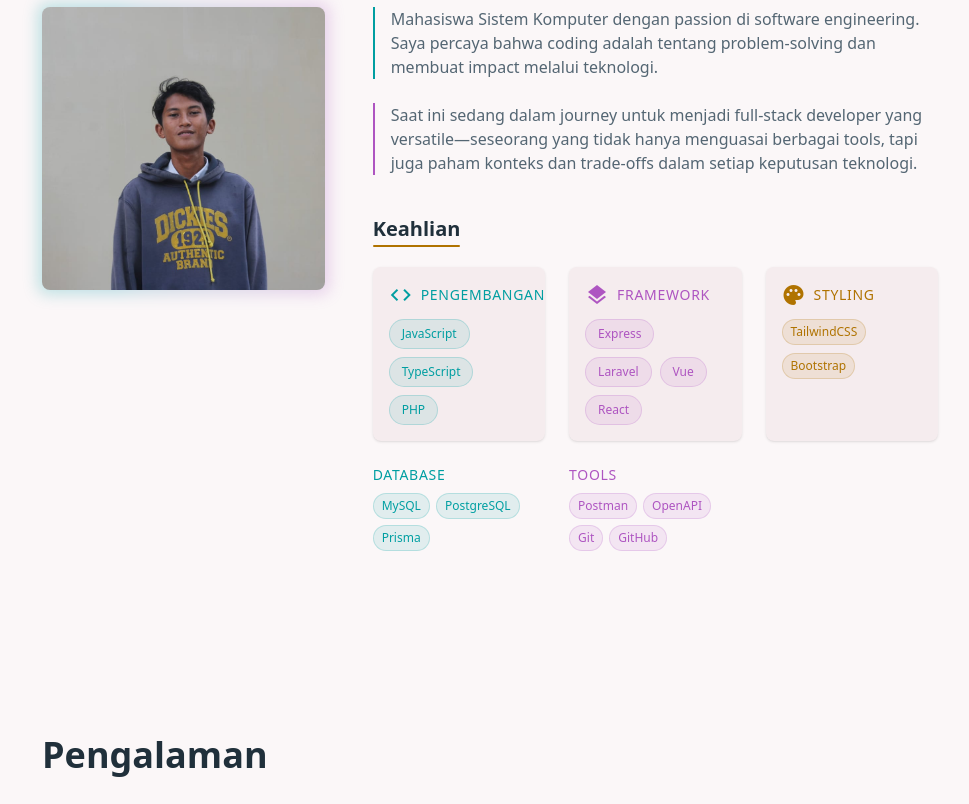
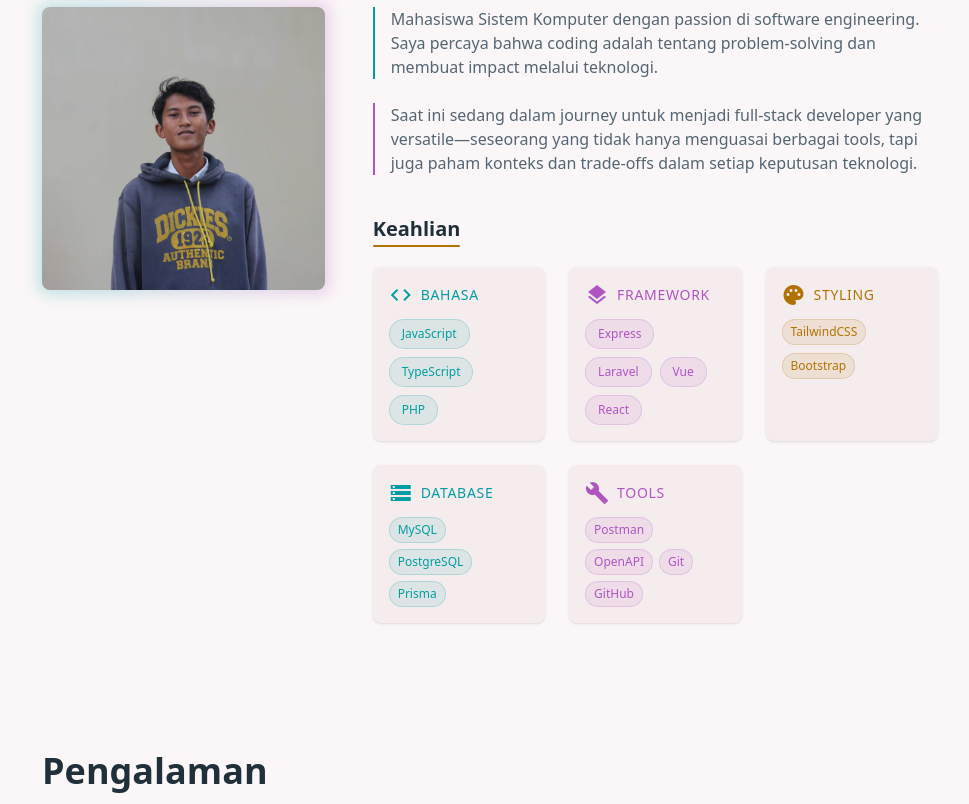
Before and after one commit to lbbmkrm/personal-website, a website built with Vite: page index.html in a window 1280 px wide. Shown: the part 993-1797 px from the top of the page, without its empty margins (150-1119 px from the left). Built offline with nearby package versions, Linux system fonts and the light colour scheme; a web font is replaced by a local one.

Commit message:
refactor: skill section

```diff
--- a/index.html
+++ b/index.html
@@ -337,7 +337,7 @@
                   class="aspect-square bg-gray-200 dark:bg-gray-700 flex items-center justify-center"
                 >
                   <img
-                    src="./public/images/profile.jpg"
+                    src="images/profile.jpg"
                     alt="profile"
                     class="w-full h-full object-cover"
                     loading="lazy"
@@ -400,7 +400,7 @@
                     <h4
                       class="text-sm uppercase tracking-wider text-primary-500 dark:text-primary-300 font-medium"
                     >
-                      Pengembangan
+                      Bahasa
                     </h4>
                   </div>
                   <div class="flex flex-wrap gap-2">
@@ -486,12 +486,22 @@
                 </div>
 
                 <!-- Database -->
-                <div data-aos="fade-up" data-aos-delay="400">
+                <div
+                  data-aos="fade-up"
+                  data-aos-delay="400"
+                  class="bg-card-light dark:bg-card-dark p-4 rounded-lg shadow-sm hover:shadow-md transition-shadow duration-300"
+                >
+                  <div class="flex items-center mb-3">
+                    <span
+                      class="material-icons text-primary-500 dark:text-primary-300 mr-2"
+                      >storage</span
+                    >
                     <h4
-                    class="text-sm uppercase tracking-wider text-primary-500 dark:text-primary-300 font-medium mb-2"
+                      class="text-sm uppercase tracking-wider text-primary-500 dark:text-primary-300 font-medium"
                     >
                       Database
                     </h4>
+                  </div>
                   <div class="flex flex-wrap gap-1.5">
                     <span
                       class="px-2 py-1 rounded-full bg-primary-500/10 dark:bg-primary-300/10 text-primary-500 dark:text-primary-300 text-xs font-medium border border-primary-500/20 dark:border-primary-300/20"
@@ -509,12 +519,22 @@
                 </div>
 
                 <!-- Tools -->
-                <div data-aos="fade-up" data-aos-delay="500">
+                <div
+                  data-aos="fade-up"
+                  data-aos-delay="500"
+                  class="bg-card-light dark:bg-card-dark p-4 rounded-lg shadow-sm hover:shadow-md transition-shadow duration-300"
+                >
+                  <div class="flex items-center mb-3">
+                    <span
+                      class="material-icons text-secondary-500 dark:text-secondary-300 mr-2"
+                      >build</span
+                    >
                     <h4
-                    class="text-sm uppercase tracking-wider text-secondary-500 dark:text-secondary-300 font-medium mb-2"
+                      class="text-sm uppercase tracking-wider text-secondary-500 dark:text-secondary-300 font-medium"
                     >
                       Tools
                     </h4>
+                  </div>
                   <div class="flex flex-wrap gap-1.5">
                     <span
                       class="px-2 py-1 rounded-full bg-secondary-500/10 dark:bg-secondary-300/10 text-secondary-500 dark:text-secondary-300 text-xs font-medium border border-secondary-500/20 dark:border-secondary-300/20"
```
Lines whose indentation alone changed are shown as unchanged.
